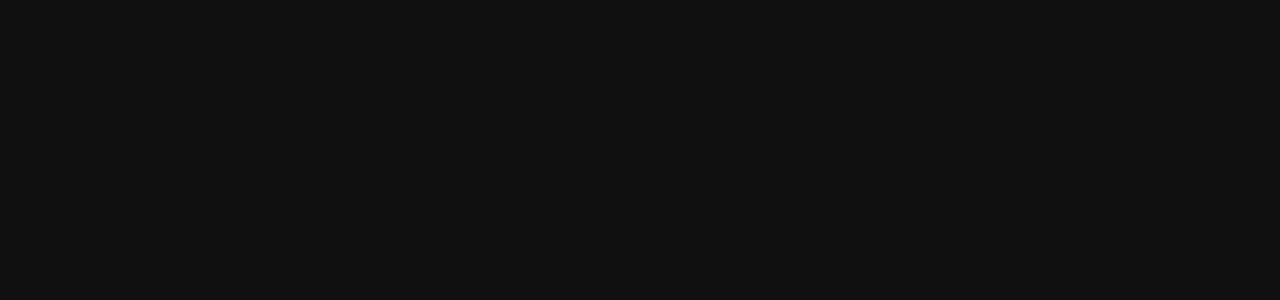
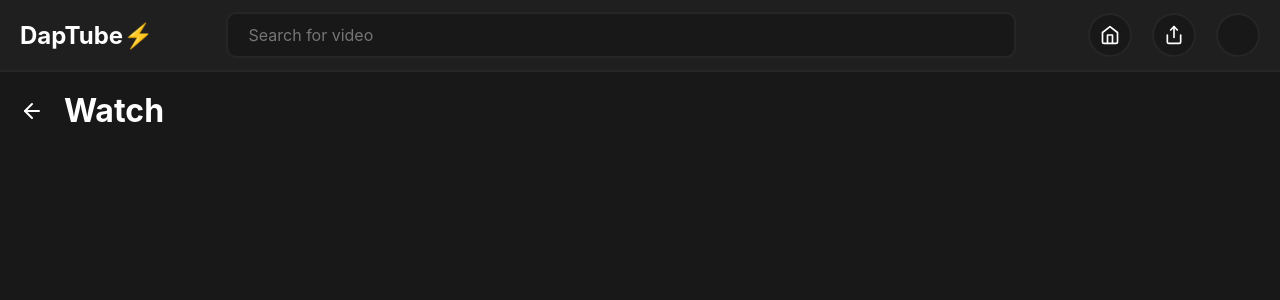
Before and after one commit to langf00rd/DapTube, a React (Create React App) app in the folder dtube/: page /watch in a window 1280 px wide. Before the commit this address had no page. Shown: the top 300 px of the page. Built offline with nearby package versions, Linux system fonts and the light colour scheme; what ipfs-http-client would draw is missing.

Commit message:
changing the UI

```diff
--- a/dtube/src/App.css
+++ b/dtube/src/App.css
@@ -4,35 +4,64 @@
   text-decoration: none;
 }
 
-/* html {
-  background-color: linear-gradient(45deg, #2196f3, #02aefb0d,#e91e63);
-} */
-
 body {
-  /* background-color: #000; */
-  /* background-color: #111010; */
   color: #fff;
-  background-color: #111111;
+  background-color: #181818;
 }
 
-.pd-container {
-  padding: 30px;
+.back-header {
+  margin-top: 70px;
+  padding: 0 20px;
 }
 
 .back-button {
-  width: -webkit-min-content;
-  width: min-content;
-  padding: 13px 23px;
-  border-radius: 100px;
-  padding-left: 15px;
   cursor: pointer;
-  margin-left: -20px;
   transition: 0.2s linear;
 }
 
 .back-button:hover {
-  margin-left: 0;
-  background: #04040475;
+  color: grey;
+}
+
+.under-header {
+  margin-top: 70px;
+  padding: 20px;
+}
+
+.color-container {
+  background-color: #202020;
+  padding: 20px;
+  border-radius: 10px;
+  border: 2px solid #9999991c;
+}
+
+.tags-bar {
+  /* width: 100vw; */
+  overflow-x: scroll;
+  display: flex;
+  align-items: center;
+  border-bottom: 2px solid #9999990f;
+  margin-top: 70px;
+  padding: 20px;
+}
+
+.tag-item {
+  white-space: nowrap;
+  background: #202020;
+  border: 2px solid #9999991c;
+  border-radius: 100px;
+  width: min-content;
+  padding: 10px 20px;
+  cursor: pointer;
+  transition: 0.2s linear;
+  user-select: none;
+  margin-right: 10px;
+  /* font-weight: bold; */
+}
+
+.tag-item:hover {
+  background: transparent;
+  border-color: transparent;
 }
 
 header {
@@ -44,11 +73,11 @@ header {
   justify-content: space-between;
   /* padding: 20px; */
   height: 70px;
-  /* background: rgba(17, 16, 16, 0.74); */
-  background: #202020;
+  background: #242424ad;
   z-index: 10;
+  -webkit-backdrop-filter: blur(26px);
   backdrop-filter: blur(26px);
-  /* border-bottom: 2px solid #ffffff0f; */
+  border-bottom: 2px solid #9999990f;
 }
 
 .header-wrapper {
@@ -57,16 +86,46 @@ header {
   padding: 0 20px;
 }
 
+.avatar {
+  border: 2px solid #9999991c;
+  background: #181818;
+  border-radius: 100px;
+  width: 40px;
+  height: 40px;
+}
+
+.icon-btn {
+  background: #181818;
+  border-radius: 100px;
+  width: 40px;
+  height: 40px;
+  display: flex;
+  align-items: center;
+  justify-content: center;
+  cursor: pointer;
+  border: 2px solid #9999991c;
+  color: #fff;
+}
+
+.icon-btn svg {
+  width: 20px;
+}
+
+.icon-btn:hover {
+  background: transparent;
+}
+
 .search-box {
   width: 60%;
   height: 30px;
   padding: 6px 21px;
   border: none;
-  border-radius: 49px;
-  background: #04040475;
+  border-radius: 10px;
+  background: #181818;
   font-size: 16px;
   outline: none;
   color: #fff;
+  border: 2px solid #9999991c;
 }
 
 .space-20 {
@@ -84,21 +143,20 @@ header {
   height: 60px;
 }
 
-.poster-container {
-  margin-top: 70px;
+.posts-container {
   display: flex;
   align-items: center;
-  justify-content: center;
+  justify-content: start;
   flex-wrap: wrap;
-  /* height: 30px; */
-  /* background-color: red; */
+  margin-top: -20px;
+  padding: 20px;
 }
 
 .poster-item {
   position: relative;
   width: 250px;
   overflow: hidden;
-  margin: 13px;
+  margin: 30px 8px;
 }
 
 .poster-text {
@@ -185,7 +243,7 @@ main {
 }
 
 .text-input-2 {
-  background: transparent;
+  background: #181818;
   border: 2px solid;
   border-color: #242424;
   padding: 16px;
@@ -210,12 +268,6 @@ textarea {
 
 .grey-text {
   color: grey;
-}
-
-.color-container {
-  background-color: #181818;
-  padding: 20px;
-  border-radius: 10px;
 }
 
 .text-lg {
@@ -247,6 +299,7 @@ textarea {
   align-items: center;
   justify-content: center;
   padding: 0 20px;
+  /* height: 20px; */
   color: #fff;
   border-radius: 100px;
   user-select: none;
--- /dev/null
+++ b/dtube/src/components/BackHeader.jsx
@@ -0,0 +1,17 @@
+import React from "react";
+
+export default class BackHeader extends React.Component {
+    goBack = () => window.history.back()
+
+    render() {
+        return (
+            <div className="flex back-header">
+                <div className="flex back-button" onClick={this.goBack}>
+                    <svg xmlns="http://www.w3.org/2000/svg" width="24" height="24" viewBox="0 0 24 24" fill="none" stroke="currentColor" stroke-width="2" stroke-linecap="round" stroke-linejoin="round" class="feather feather-arrow-left"><line x1="19" y1="12" x2="5" y2="12"></line><polyline points="12 19 5 12 12 5"></polyline></svg>
+                </div>
+                <div className="space-20"></div>
+                <h1>{this.props.title}</h1>
+            </div>
+        );
+    }
+}
--- /dev/null
+++ b/dtube/src/components/Header.jsx
@@ -0,0 +1,28 @@
+import React from "react";
+import { Link, useNavigate } from "react-router-dom";
+
+export default class Header extends React.Component {
+    goBack = () => window.history.back()
+
+    render() {
+        return (
+            <header>
+                <div className="header-wrapper flex-between">
+                    <h2>DapTube⚡️</h2>
+                    <input type="text" className="search-box" placeholder='Search for video' />
+                    <div className="flex-between">
+                        <Link to='/home' className="icon-btn">
+                            <svg xmlns="http://www.w3.org/2000/svg" width="24" height="24" viewBox="0 0 24 24" fill="none" stroke="currentColor" stroke-width="2" stroke-linecap="round" stroke-linejoin="round" class="feather feather-home"><path d="M3 9l9-7 9 7v11a2 2 0 0 1-2 2H5a2 2 0 0 1-2-2z"></path><polyline points="9 22 9 12 15 12 15 22"></polyline></svg>
+                        </Link>
+                        <div className="space-20"></div>
+                        <Link to='/upload' className="icon-btn">
+                            <svg xmlns="http://www.w3.org/2000/svg" width="24" height="24" viewBox="0 0 24 24" fill="none" stroke="currentColor" stroke-width="2" stroke-linecap="round" stroke-linejoin="round" class="feather feather-share"><path d="M4 12v8a2 2 0 0 0 2 2h12a2 2 0 0 0 2-2v-8"></path><polyline points="16 6 12 2 8 6"></polyline><line x1="12" y1="2" x2="12" y2="15"></line></svg>
+                        </Link>
+                        <div className="space-20"></div>
+                        <div className="avatar"></div>
+                    </div>
+                </div>
+            </header>
+        );
+    }
+}
--- /dev/null
+++ b/dtube/src/components/TagsHeader.jsx
@@ -0,0 +1,29 @@
+import React from "react";
+
+export default class TagsHeader extends React.Component {
+    goBack = () => window.history.back()
+
+    render() {
+        return (
+            <div className="tags-bar">
+                <div className="tag-item">Novels</div>
+                <div className="tag-item">Novels</div>
+                <div className="tag-item">Novels</div>
+                <div className="tag-item">Novels</div>
+                <div className="tag-item">Novels</div>
+                <div className="tag-item">Novels</div>
+                <div className="tag-item">Novels</div>
+                <div className="tag-item">Novels</div>
+                <div className="tag-item">Novels</div>
+                <div className="tag-item">Novels</div>
+                <div className="tag-item">Novels</div>
+                <div className="tag-item">Novels</div>
+                <div className="tag-item">Novels</div>
+                <div className="tag-item">Novels</div>
+                <div className="tag-item">Novels</div>
+                <div className="tag-item">Novels</div>
+                <div className="tag-item">Novels</div>
+            </div>
+        );
+    }
+}
--- a/dtube/src/index.js
+++ b/dtube/src/index.js
@@ -10,6 +10,7 @@ import {
   Routes,
   Route
 } from "react-router-dom";
+import Watch from './routes/watch';
 
 ReactDOM.render(
   <BrowserRouter>
@@ -17,6 +18,7 @@ ReactDOM.render(
       <Route path="/" element={<App />} />
       <Route path="home" element={<Home />} />
       <Route path="upload" element={<Upload />} />
+      <Route path="watch" element={<Watch />} />
     </Routes>
   </BrowserRouter>,
   document.getElementById('root')
--- a/dtube/src/routes/home.jsx
+++ b/dtube/src/routes/home.jsx
@@ -1,5 +1,7 @@
 import React, { useEffect, useState } from 'react'
 import { Link, useNavigate } from "react-router-dom";
+import Header from '../components/Header';
+import TagsHeader from '../components/TagsHeader';
 import { GET_BLOCKCHAIN_DATA, GET_ACCOUNTS } from "../constants/constants"
 
 export default function Home() {
@@ -33,6 +35,7 @@ export default function Home() {
 
         for (let i = dapTubeVideoCount; i >= 1; i--) {
             const video = await payload.methods.videos(i).call()
+            console.log(video)
             videosArray.push(video)
         }
 
@@ -41,44 +44,21 @@ export default function Home() {
 
     return (
         <main>
-            <header>
-                <div className="header-wrapper flex-between">
-                    <h2>DapTube⚡️</h2>
-                    <input type="text" className="search-box" placeholder='Search for video' />
-                    <div className="flex-between">
-                        <Link to='/upload' className="btn-filled">
-                            <svg xmlns="http://www.w3.org/2000/svg" width="24" height="24" viewBox="0 0 24 24" fill="none" stroke="currentColor" stroke-width="2" stroke-linecap="round" stroke-linejoin="round" class="feather feather-share"><path d="M4 12v8a2 2 0 0 0 2 2h12a2 2 0 0 0 2-2v-8"></path><polyline points="16 6 12 2 8 6"></polyline><line x1="12" y1="2" x2="12" y2="15"></line></svg>
-                            Upload video
-                        </Link>
-                    </div>
-                </div>
-            </header>
+            <Header />
+            <TagsHeader />
 
-            <div className="poster-container">
+            <div className="posts-container">
                 {
-                    videos.map(function (video, index) {
-                        // return (<p key={index}>{video[1]}</p>);
-                        {/* <img className='poster-img' src="https://cfvod.kaltura.com/p/1926081/sp/192608100/thumbnail/entry_id/1_48193rbm/version/100001/width/372/height/209" alt="" /> */ }
-
+                    videos.map((video, index) => {
                         return <div key={index} className="poster-item">
-                            <video className='poster-img' src={video[1]}></video>
+                            <Link to='/watch'> <video className='poster-img' src={video.src}></video></Link>
                             <div className="poster-text">
-                                <div><small className='poster-title'>{video[2]}</small></div>
+                                <div><small className='poster-title'>{video.title}</small></div>
                                 <div><small className='post-time'>12:03</small></div>
                             </div>
                         </div>
-
                     })
                 }
-
-                {/* <div className="poster-item">
-                    <img className='poster-img' src="https://cfvod.kaltura.com/p/1926081/sp/192608100/thumbnail/entry_id/1_48193rbm/version/100001/width/372/height/209" alt="" />
-                    <div className="poster-text">
-                        <div><small className='poster-title'>The Avengers - Age Of Ultron is nearly over</small></div>
-                        <div><small className='post-time'>12:03</small></div>
-                    </div>
-                </div> */}
-
             </div>
         </main>
     );
--- /dev/null
+++ b/dtube/src/routes/watch.jsx
@@ -0,0 +1,16 @@
+import React from "react";
+import BackHeader from '../components/BackHeader';
+import Header from "../components/Header";
+
+export default function Watch() {
+    const goBack = () => window.history.back()
+
+    return (
+        <div>
+            <Header />
+            <BackHeader title='Watch' />
+            <div className="under-header">
+            </div>
+        </div>
+    );
+}
```
Also changed, not shown: dtube/src/routes/upload.jsx (+59 -14 lines), 3 other files (tests, documents, lock files or other folders).
